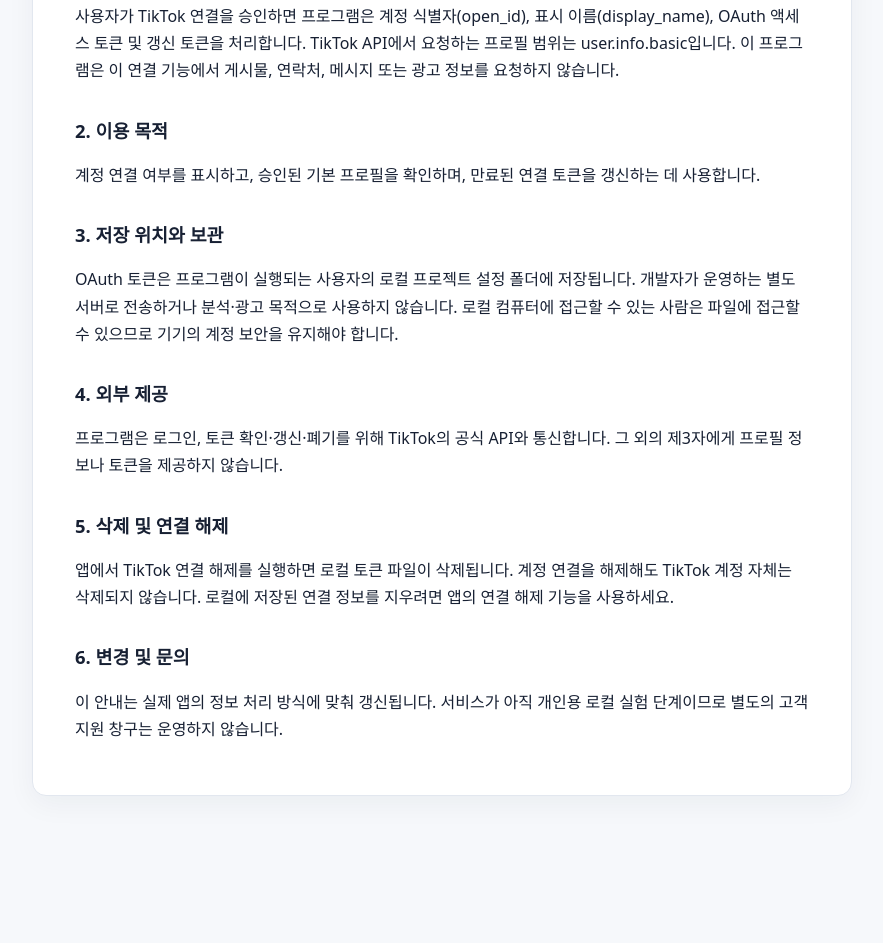
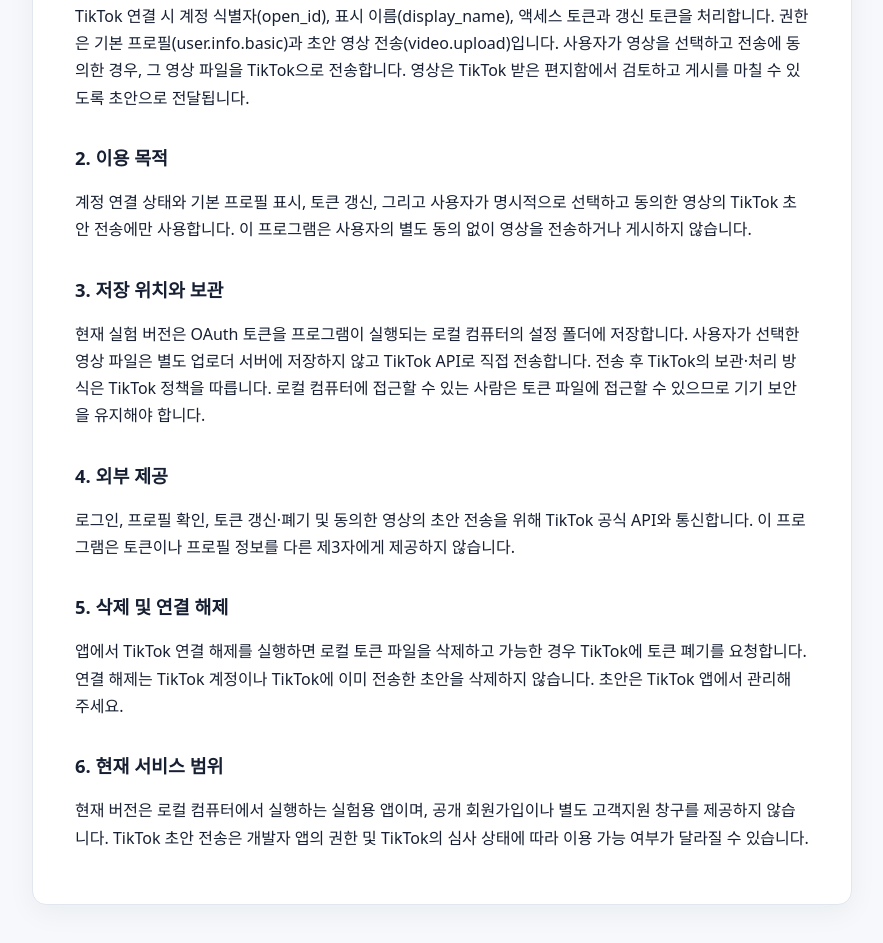
Before and after one commit to wkddud1009-star/sns-uploader-policies, a plain HTML site: page privacy.html in a window 1280 px wide. Shown: the part 309-1252 px from the top of the page, without its empty margins (198-1081 px from the left). Before the commit the page ends 1153 px from the top, so only its background shows below. Drawn offline with Linux system fonts and the light colour scheme.

Commit message:
Update TikTok draft upload privacy disclosures

```diff
--- a/privacy.html
+++ b/privacy.html
@@ -12,17 +12,17 @@
     <h1>개인정보 처리 안내</h1>
     <p>시행일: 2026년 10월 24일</p>
     <h2>1. 처리하는 정보</h2>
-    <p>사용자가 TikTok 연결을 승인하면 프로그램은 계정 식별자(open_id), 표시 이름(display_name), OAuth 액세스 토큰 및 갱신 토큰을 처리합니다. TikTok API에서 요청하는 프로필 범위는 user.info.basic입니다. 이 프로그램은 이 연결 기능에서 게시물, 연락처, 메시지 또는 광고 정보를 요청하지 않습니다.</p>
+    <p>TikTok 연결 시 계정 식별자(open_id), 표시 이름(display_name), 액세스 토큰과 갱신 토큰을 처리합니다. 권한은 기본 프로필(user.info.basic)과 초안 영상 전송(video.upload)입니다. 사용자가 영상을 선택하고 전송에 동의한 경우, 그 영상 파일을 TikTok으로 전송합니다. 영상은 TikTok 받은 편지함에서 검토하고 게시를 마칠 수 있도록 초안으로 전달됩니다.</p>
     <h2>2. 이용 목적</h2>
-    <p>계정 연결 여부를 표시하고, 승인된 기본 프로필을 확인하며, 만료된 연결 토큰을 갱신하는 데 사용합니다.</p>
+    <p>계정 연결 상태와 기본 프로필 표시, 토큰 갱신, 그리고 사용자가 명시적으로 선택하고 동의한 영상의 TikTok 초안 전송에만 사용합니다. 이 프로그램은 사용자의 별도 동의 없이 영상을 전송하거나 게시하지 않습니다.</p>
     <h2>3. 저장 위치와 보관</h2>
-    <p>OAuth 토큰은 프로그램이 실행되는 사용자의 로컬 프로젝트 설정 폴더에 저장됩니다. 개발자가 운영하는 별도 서버로 전송하거나 분석·광고 목적으로 사용하지 않습니다. 로컬 컴퓨터에 접근할 수 있는 사람은 파일에 접근할 수 있으므로 기기의 계정 보안을 유지해야 합니다.</p>
+    <p>현재 실험 버전은 OAuth 토큰을 프로그램이 실행되는 로컬 컴퓨터의 설정 폴더에 저장합니다. 사용자가 선택한 영상 파일은 별도 업로더 서버에 저장하지 않고 TikTok API로 직접 전송합니다. 전송 후 TikTok의 보관·처리 방식은 TikTok 정책을 따릅니다. 로컬 컴퓨터에 접근할 수 있는 사람은 토큰 파일에 접근할 수 있으므로 기기 보안을 유지해야 합니다.</p>
     <h2>4. 외부 제공</h2>
-    <p>프로그램은 로그인, 토큰 확인·갱신·폐기를 위해 TikTok의 공식 API와 통신합니다. 그 외의 제3자에게 프로필 정보나 토큰을 제공하지 않습니다.</p>
+    <p>로그인, 프로필 확인, 토큰 갱신·폐기 및 동의한 영상의 초안 전송을 위해 TikTok 공식 API와 통신합니다. 이 프로그램은 토큰이나 프로필 정보를 다른 제3자에게 제공하지 않습니다.</p>
     <h2>5. 삭제 및 연결 해제</h2>
-    <p>앱에서 TikTok 연결 해제를 실행하면 로컬 토큰 파일이 삭제됩니다. 계정 연결을 해제해도 TikTok 계정 자체는 삭제되지 않습니다. 로컬에 저장된 연결 정보를 지우려면 앱의 연결 해제 기능을 사용하세요.</p>
-    <h2>6. 변경 및 문의</h2>
-    <p>이 안내는 실제 앱의 정보 처리 방식에 맞춰 갱신됩니다. 서비스가 아직 개인용 로컬 실험 단계이므로 별도의 고객지원 창구는 운영하지 않습니다.</p>
+    <p>앱에서 TikTok 연결 해제를 실행하면 로컬 토큰 파일을 삭제하고 가능한 경우 TikTok에 토큰 폐기를 요청합니다. 연결 해제는 TikTok 계정이나 TikTok에 이미 전송한 초안을 삭제하지 않습니다. 초안은 TikTok 앱에서 관리해 주세요.</p>
+    <h2>6. 현재 서비스 범위</h2>
+    <p>현재 버전은 로컬 컴퓨터에서 실행하는 실험용 앱이며, 공개 회원가입이나 별도 고객지원 창구를 제공하지 않습니다. TikTok 초안 전송은 개발자 앱의 권한 및 TikTok의 심사 상태에 따라 이용 가능 여부가 달라질 수 있습니다.</p>
   </main>
 </body>
 </html>
```
